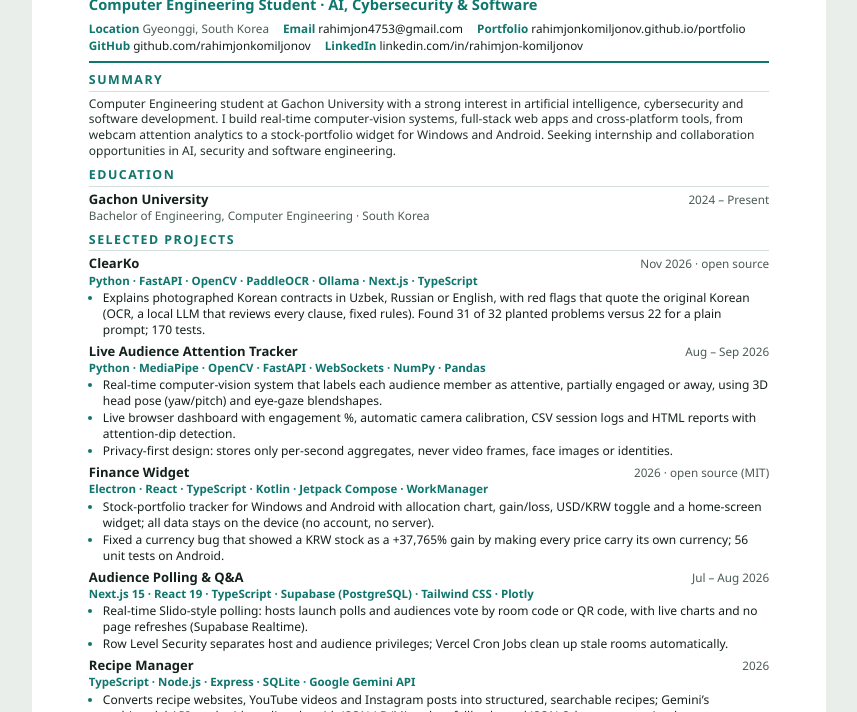
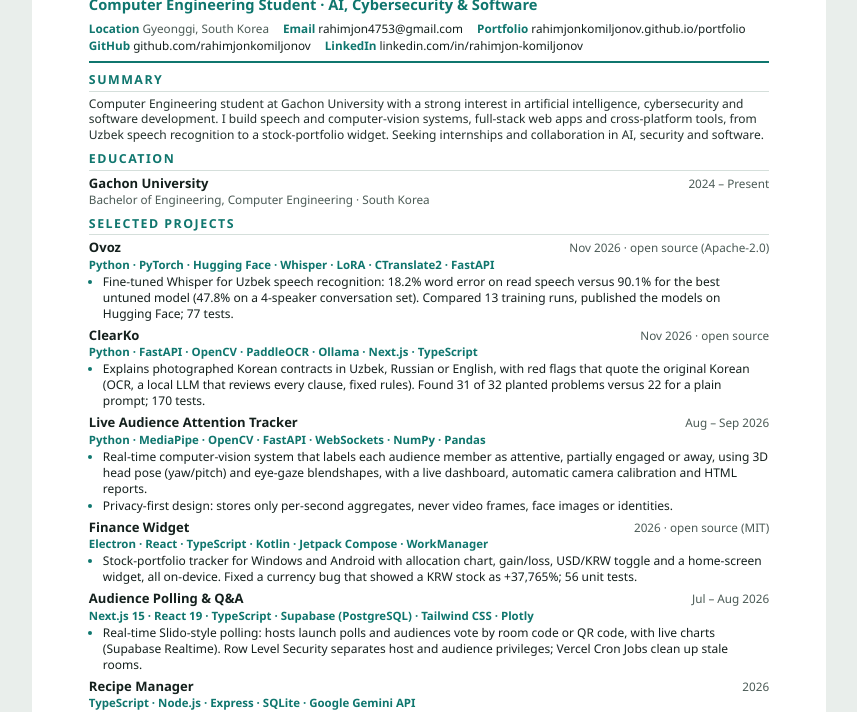
Before and after one commit to rahimjonkomiljonov/portfolio, a plain HTML site: page resume/resume.html in a window 1280 px wide. Shown: the part 88-800 px from the top of the page, without its empty margins (211-1068 px from the left). Drawn offline with Linux system fonts and the light colour scheme.

Commit message:
Resume: add Ovoz, AI and ML skills; still one page (PDF, HTML source and preview)

```diff
--- a/resume/resume.html
+++ b/resume/resume.html
@@ -66,13 +66,21 @@
   </header>
 
   <h2>Summary</h2>
-  <p class="summary">Computer Engineering student at Gachon University with a strong interest in artificial intelligence, cybersecurity and software development. I build real-time computer-vision systems, full-stack web apps and cross-platform tools, from webcam attention analytics to a stock-portfolio widget for Windows and Android. Seeking internship and collaboration opportunities in AI, security and software engineering.</p>
+  <p class="summary">Computer Engineering student at Gachon University with a strong interest in artificial intelligence, cybersecurity and software development. I build speech and computer-vision systems, full-stack web apps and cross-platform tools, from Uzbek speech recognition to a stock-portfolio widget. Seeking internships and collaboration in AI, security and software.</p>
 
   <h2>Education</h2>
   <div class="row"><strong>Gachon University</strong><span class="when">2024 &ndash; Present</span></div>
   <div class="sub">Bachelor of Engineering, Computer Engineering &middot; South Korea</div>
 
   <h2>Selected Projects</h2>
+
+  <div class="item">
+    <div class="row"><strong>Ovoz</strong><span class="when">Nov 2026 &middot; open source (Apache-2.0)</span></div>
+    <div class="tech">Python &middot; PyTorch &middot; Hugging Face &middot; Whisper &middot; LoRA &middot; CTranslate2 &middot; FastAPI</div>
+    <ul>
+      <li>Fine-tuned Whisper for Uzbek speech recognition: 18.2% word error on read speech versus 90.1% for the best untuned model (47.8% on a 4-speaker conversation set). Compared 13 training runs, published the models on Hugging Face; 77 tests.</li>
+    </ul>
+  </div>
 
   <div class="item">
     <div class="row"><strong>ClearKo</strong><span class="when">Nov 2026 &middot; open source</span></div>
@@ -86,8 +94,7 @@
     <div class="row"><strong>Live Audience Attention Tracker</strong><span class="when">Aug &ndash; Sep 2026</span></div>
     <div class="tech">Python &middot; MediaPipe &middot; OpenCV &middot; FastAPI &middot; WebSockets &middot; NumPy &middot; Pandas</div>
     <ul>
-      <li>Real-time computer-vision system that labels each audience member as attentive, partially engaged or away, using 3D head pose (yaw/pitch) and eye-gaze blendshapes.</li>
-      <li>Live browser dashboard with engagement %, automatic camera calibration, CSV session logs and HTML reports with attention-dip detection.</li>
+      <li>Real-time computer-vision system that labels each audience member as attentive, partially engaged or away, using 3D head pose (yaw/pitch) and eye-gaze blendshapes, with a live dashboard, automatic camera calibration and HTML reports.</li>
       <li>Privacy-first design: stores only per-second aggregates, never video frames, face images or identities.</li>
     </ul>
   </div>
@@ -96,8 +103,7 @@
     <div class="row"><strong>Finance Widget</strong> <span class="when">2026 &middot; open source (MIT)</span></div>
     <div class="tech">Electron &middot; React &middot; TypeScript &middot; Kotlin &middot; Jetpack Compose &middot; WorkManager</div>
     <ul>
-      <li>Stock-portfolio tracker for Windows and Android with allocation chart, gain/loss, USD/KRW toggle and a home-screen widget; all data stays on the device (no account, no server).</li>
-      <li>Fixed a currency bug that showed a KRW stock as a +37,765% gain by making every price carry its own currency; 56 unit tests on Android.</li>
+      <li>Stock-portfolio tracker for Windows and Android with allocation chart, gain/loss, USD/KRW toggle and a home-screen widget, all on-device. Fixed a currency bug that showed a KRW stock as +37,765%; 56 unit tests.</li>
     </ul>
   </div>
 
@@ -105,8 +111,7 @@
     <div class="row"><strong>Audience Polling &amp; Q&amp;A</strong><span class="when">Jul &ndash; Aug 2026</span></div>
     <div class="tech">Next.js 15 &middot; React 19 &middot; TypeScript &middot; Supabase (PostgreSQL) &middot; Tailwind CSS &middot; Plotly</div>
     <ul>
-      <li>Real-time Slido-style polling: hosts launch polls and audiences vote by room code or QR code, with live charts and no page refreshes (Supabase Realtime).</li>
-      <li>Row Level Security separates host and audience privileges; Vercel Cron Jobs clean up stale rooms automatically.</li>
+      <li>Real-time Slido-style polling: hosts launch polls and audiences vote by room code or QR code, with live charts (Supabase Realtime). Row Level Security separates host and audience privileges; Vercel Cron Jobs clean up stale rooms.</li>
     </ul>
   </div>
 
@@ -114,7 +119,7 @@
     <div class="row"><strong>Recipe Manager</strong><span class="when">2026</span></div>
     <div class="tech">TypeScript &middot; Node.js &middot; Express &middot; SQLite &middot; Google Gemini API</div>
     <ul>
-      <li>Converts recipe websites, YouTube videos and Instagram posts into structured, searchable recipes; Gemini&rsquo;s multimodal API reads videos directly, with JSON-LD/Microdata fallbacks and JSON-Schema-constrained output.</li>
+      <li>Turns recipe websites, YouTube videos and Instagram posts into structured, searchable recipes; Gemini&rsquo;s multimodal API reads videos directly, with JSON-Schema-constrained output.</li>
     </ul>
   </div>
 
@@ -128,7 +133,7 @@
   <h2>Technical Skills</h2>
   <dl class="skills">
     <dt>Languages</dt><dd>Python, TypeScript, JavaScript, Kotlin, Java, SQL, HTML &amp; CSS</dd>
-    <dt>AI &amp; Vision</dt><dd>MediaPipe, OpenCV, PaddleOCR, Ollama, Google Gemini API, NumPy, Pandas</dd>
+    <dt>AI &amp; ML</dt><dd>PyTorch, Hugging Face, Whisper, MediaPipe, OpenCV, PaddleOCR, Ollama, Gemini API, NumPy, Pandas</dd>
     <dt>Web &amp; Mobile</dt><dd>Next.js, React, React Native, Expo, Tailwind CSS, Electron, Jetpack Compose</dd>
     <dt>Backend &amp; Data</dt><dd>Node.js, Express, FastAPI, WebSockets, Supabase, PostgreSQL, SQLite, Streamlit</dd>
     <dt>Tools</dt><dd>Git &amp; GitHub, GitHub Pages, Vercel</dd>
```
Also changed, not shown: index.html (+1 -1 lines), images/resume-preview.jpg, 1 other file.
